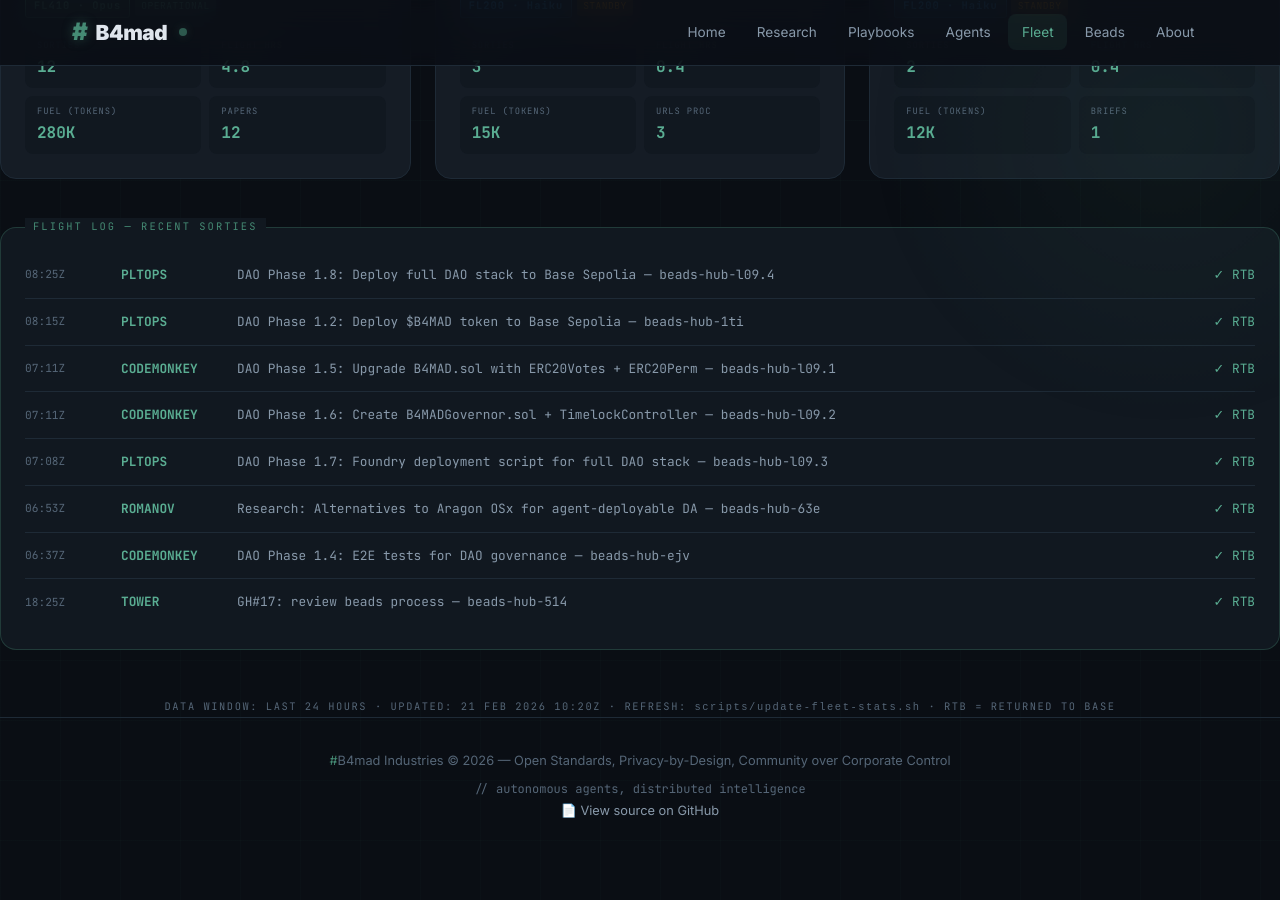
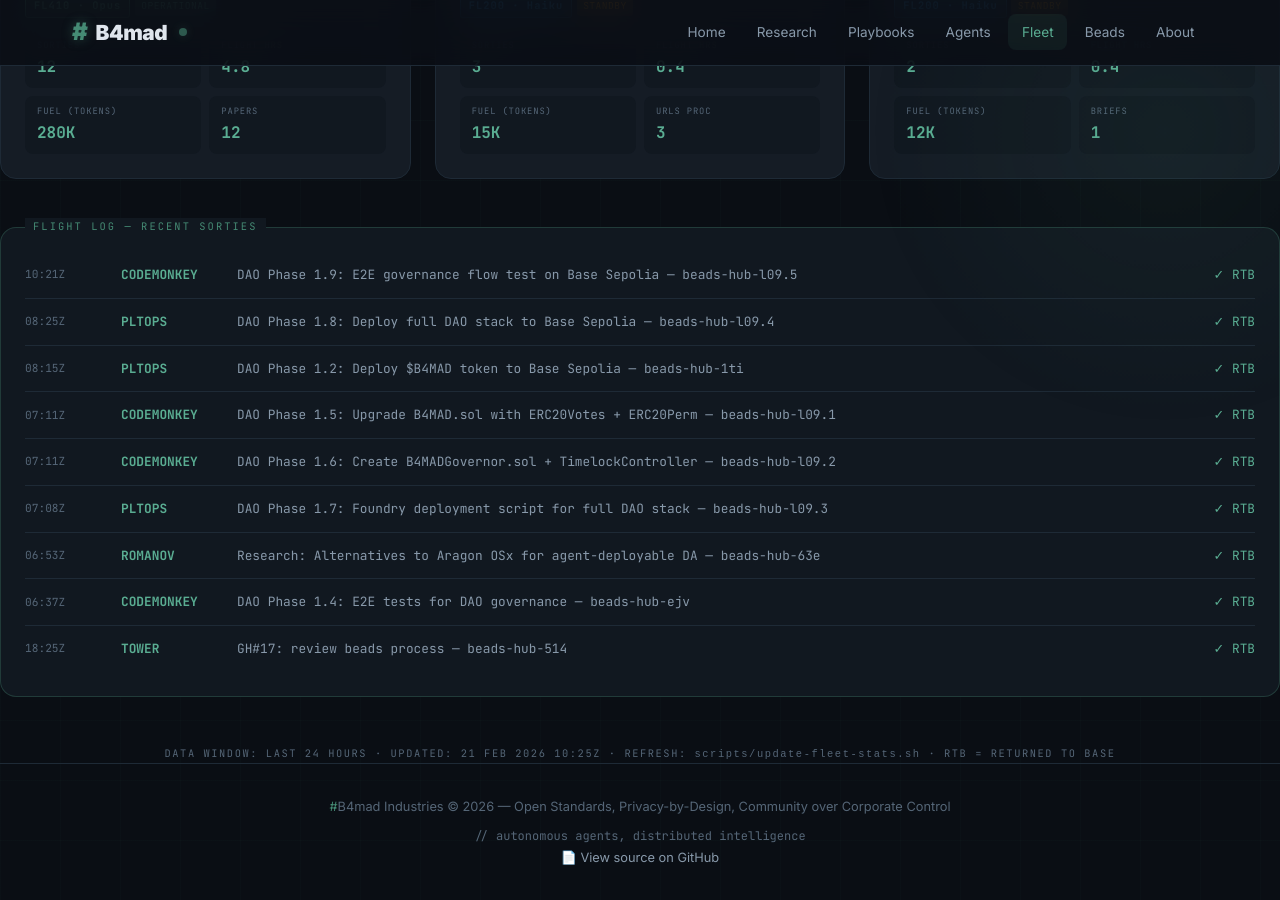
Before and after one commit to brenner-axiom/docs, a Jekyll site: the page built from fleet/index.html, in a window 1280 px wide and 900 px high, scrolled down 800 px. Built offline with Jekyll 4.4.1, drawn with Linux system fonts in a browser that asks for light colours; before the commit the page ends 1654 px from its top, so only the background shows below that; some of the changed text lies outside the part shown.

Commit message:
fleet: auto-update dashboard stats 2026-02-21T10:25Z

```diff
--- a/fleet/index.html
+++ b/fleet/index.html
@@ -289,22 +289,22 @@ description: "#B4mad Agent Fleet metrics dashboard with aviation theme"
     <div class="stat-label">Distance Flown</div>
   </div>
   <div class="stat-item">
-    <div class="stat-value">1855K</div>
+    <div class="stat-value">1820K</div>
     <div class="stat-unit">kg</div>
     <div class="stat-label">Fuel Burned</div>
   </div>
   <div class="stat-item">
-    <div class="stat-value">3</div>
+    <div class="stat-value">2</div>
     <div class="stat-unit">pax</div>
     <div class="stat-label">Passengers</div>
   </div>
   <div class="stat-item">
-    <div class="stat-value">31.8</div>
+    <div class="stat-value">31.2</div>
     <div class="stat-unit">hrs</div>
     <div class="stat-label">Flight Hours</div>
   </div>
   <div class="stat-item">
-    <div class="stat-value">53</div>
+    <div class="stat-value">52</div>
     <div class="stat-unit">msn</div>
     <div class="stat-label">Sorties Flown</div>
   </div>
@@ -509,6 +509,12 @@ description: "#B4mad Agent Fleet metrics dashboard with aviation theme"
 <!-- Flight Log -->
 <div class="flight-log">
   <div class="log-entry">
+    <span class="log-time">10:21Z</span>
+    <span class="log-callsign">CODEMONKEY</span>
+    <span class="log-mission">DAO Phase 1.9: E2E governance flow test on Base Sepolia — beads-hub-l09.5</span>
+    <span class="log-status"><span class="complete">✓ RTB</span></span>
+  </div>
+  <div class="log-entry">
     <span class="log-time">08:25Z</span>
     <span class="log-callsign">PLTOPS</span>
     <span class="log-mission">DAO Phase 1.8: Deploy full DAO stack to Base Sepolia — beads-hub-l09.4</span>
@@ -560,6 +566,6 @@ description: "#B4mad Agent Fleet metrics dashboard with aviation theme"
 
 <div style="text-align: center; margin-top: 2rem;">
   <p style="font-family: 'JetBrains Mono', monospace; font-size: 0.65rem; color: var(--text-muted); letter-spacing: 0.15em;">
-    DATA WINDOW: LAST 24 HOURS · UPDATED: 21 FEB 2026 10:20Z ·                                                                                                                                                                                                                                                                                                                                   REFRESH: <code>scripts/update-fleet-stats.sh</code> · RTB = RETURNED TO BASE
+    DATA WINDOW: LAST 24 HOURS · UPDATED: 21 FEB 2026 10:25Z ·                                                                                                                                                                                                                                                                                                                                    REFRESH: <code>scripts/update-fleet-stats.sh</code> · RTB = RETURNED TO BASE
   </p>
 </div>
```
